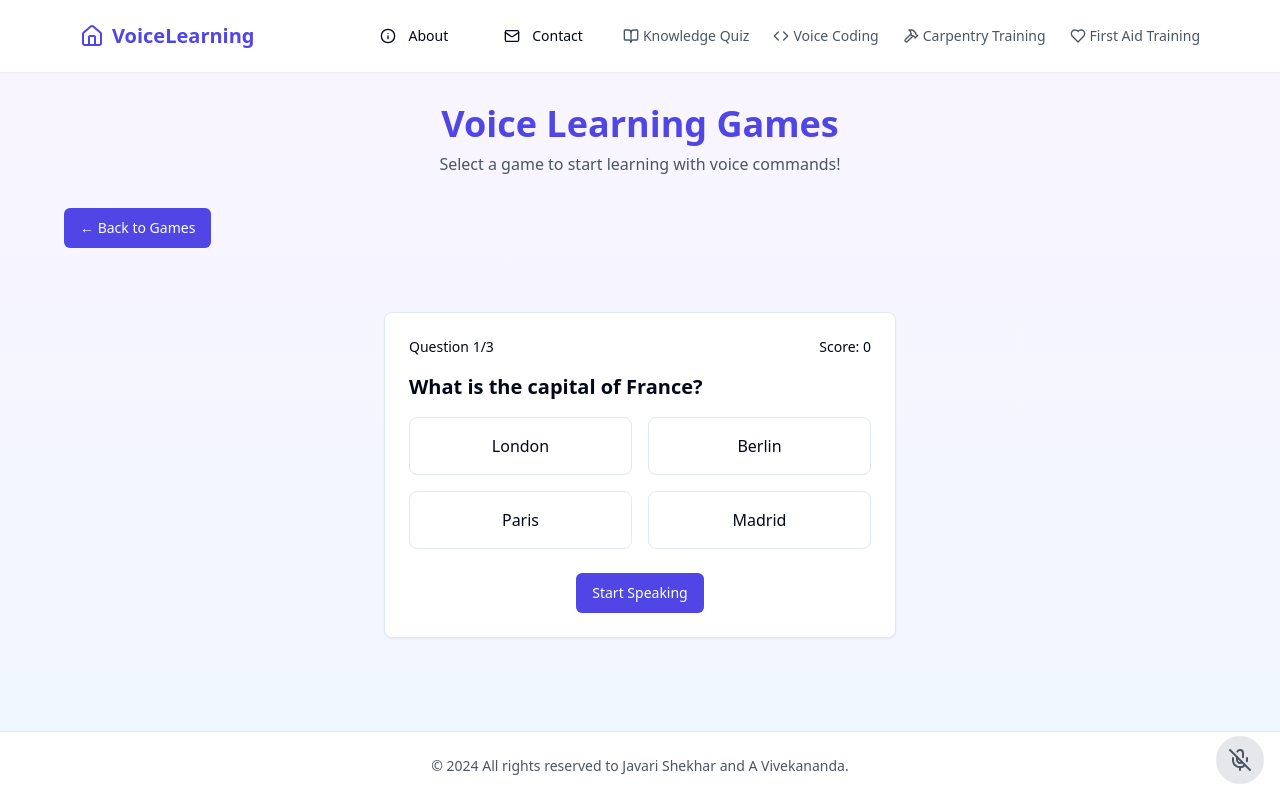
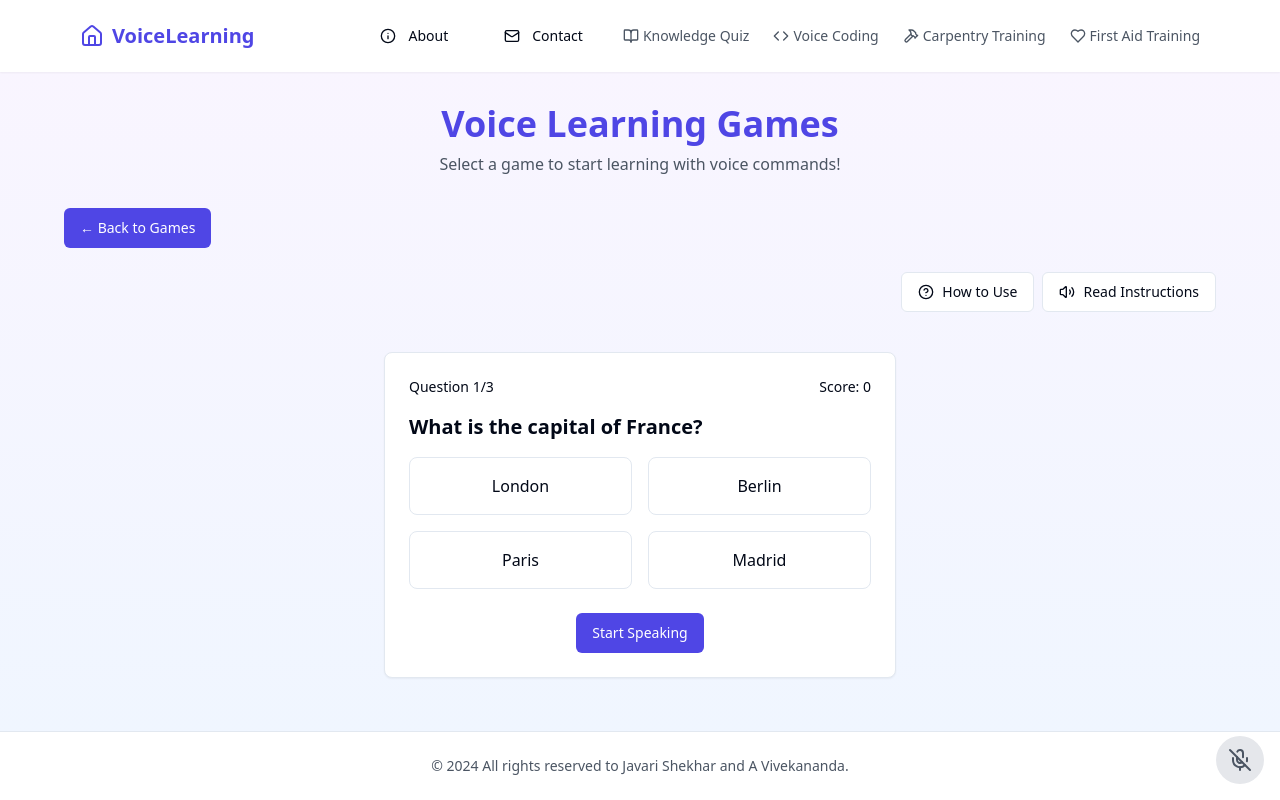
Before and after one commit to javarishekhar/VoiceBased-Learning-games-in-skill-ecosystem, a React (Vite) app: page / in a window 1280 px wide. Both pictures are taken after a click on the element 346 px from the left and 417 px from the top of the page. Built offline with nearby package versions, Linux system fonts and the light colour scheme.

Commit message:
Add game instructions
Added instructions for each game, accessible via a "How to Use" button and a "Prompt" button that triggers browser text reading.  Necessary code modifications were made for proper execution.

```diff
--- a/src/pages/Index.tsx
+++ b/src/pages/Index.tsx
@@ -1,4 +1,3 @@
-
 import { useState } from "react";
 import { VoiceProvider } from "@/contexts/VoiceContext";
 import { VoiceIndicator } from "@/components/VoiceIndicator";
@@ -8,7 +7,7 @@ import { CarpentryGame } from "@/components/games/CarpentryGame";
 import { FirstAidGame } from "@/components/games/FirstAidGame";
 import { Card } from "@/components/ui/card";
 import { Button } from "@/components/ui/button";
-import { BookOpen, Code, Hammer, Heart, Home, Info, Mail } from "lucide-react";
+import { BookOpen, Code, Hammer, Heart, Home, Info, Mail, HelpCircle, Volume2 } from "lucide-react";
 
 const games = [
   {
@@ -17,6 +16,7 @@ const games = [
     component: QuizGame,
     image: "https://images.unsplash.com/photo-1460925895917-afdab827c52f",
     description: "Test your knowledge with voice-controlled questions",
+    instructions: "Welcome to the Knowledge Quiz! To play this game, listen to each question carefully and speak your answer clearly. Choose from the provided options by saying the answer out loud. The game will tell you if you're correct or incorrect and keep track of your score.",
     icon: BookOpen
   },
   {
@@ -25,6 +25,7 @@ const games = [
     component: CodingGame,
     image: "https://images.unsplash.com/photo-1487058792275-0ad4aaf24ca7",
     description: "Learn coding through voice commands",
+    instructions: "Welcome to Voice Coding! You can create variables by saying 'create variable name equal to value', create functions by saying 'create function name', and print to console by saying 'print' followed by your message. Use the Run Code button to execute your code.",
     icon: Code
   },
   {
@@ -33,6 +34,7 @@ const games = [
     component: CarpentryGame,
     image: "https://images.unsplash.com/photo-1518005020951-eccb494ad742",
     description: "Master carpentry skills step by step",
+    instructions: "Welcome to Carpentry Training! Complete each step by saying the step name or 'next step'. You can ask 'what tools do I need' to learn about required tools, or say 'explain details' to get more information about the current step.",
     icon: Hammer
   },
   {
@@ -41,6 +43,7 @@ const games = [
     component: FirstAidGame,
     image: "https://images.unsplash.com/photo-1721322800607-8c38375eef04",
     description: "Learn life-saving first aid procedures",
+    instructions: "Welcome to First Aid Training! Follow each step carefully by saying the step name or 'next step'. You can ask 'what equipment do I need' to check required equipment, or say 'explain details' to get more information about the current step.",
     icon: Heart
   },
 ];
@@ -135,8 +138,46 @@ const Footer = () => (
   </footer>
 );
 
+const GameInstructions = ({ gameId }) => {
+  const game = games.find(g => g.id === gameId);
+  const [showInstructions, setShowInstructions] = useState(false);
+
+  const speakInstructions = () => {
+    const utterance = new SpeechSynthesisUtterance(game.instructions);
+    window.speechSynthesis.speak(utterance);
+  };
+
+  return (
+    <div className="mb-6">
+      <div className="flex justify-end gap-2">
+        <Button
+          variant="outline"
+          onClick={() => setShowInstructions(!showInstructions)}
+          className="flex items-center gap-2"
+        >
+          <HelpCircle className="w-4 h-4" />
+          How to Use
+        </Button>
+        <Button
+          variant="outline"
+          onClick={speakInstructions}
+          className="flex items-center gap-2"
+        >
+          <Volume2 className="w-4 h-4" />
+          Read Instructions
+        </Button>
+      </div>
+      {showInstructions && (
+        <Card className="mt-4 p-4 bg-gray-50">
+          <p className="text-gray-600">{game.instructions}</p>
+        </Card>
+      )}
+    </div>
+  );
+};
+
 const Index = () => {
-  const [selectedGame, setSelectedGame] = useState<string | null>(null);
+  const [selectedGame, setSelectedGame] = useState(null);
 
   const GameComponent = selectedGame
     ? games.find(g => g.id === selectedGame)?.component
@@ -184,6 +225,7 @@ const Index = () => {
                 >
                   ← Back to Games
                 </Button>
+                <GameInstructions gameId={selectedGame} />
                 {GameComponent && <GameComponent />}
               </div>
             )}
```
